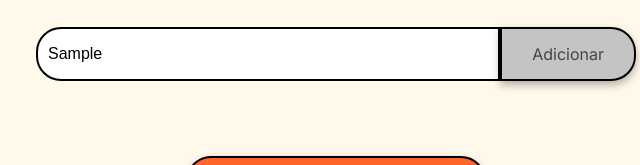
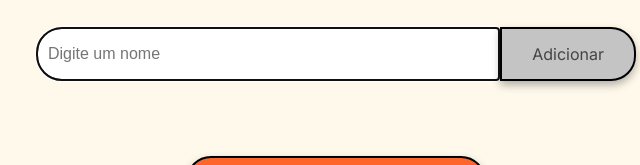
Before and after one commit to casalberto21/Challenge-Amigo-Secreto, a plain HTML site: page index-2.html in a window 1280 px wide. Both pictures are taken after typing "Sample" into the empty fields and a click on the button "Adicionar". Shown: the part 398-563 px from the top of the page, 304-944 px from the left. Drawn offline with Linux system fonts and the light colour scheme.

Commit message:
Adicionando função para atualizar a lista dos nomes e correção do código

```diff
--- a/app-2.js
+++ b/app-2.js
@@ -2,7 +2,7 @@
 let amigos = []
 let sorteados = []
 
-function adicionarAmigo() {
+function adicionarParticipante() {
     const inputAmigo = document.getElementById("amigo");
     let nome = inputAmigo.value.trim();
 
@@ -17,4 +17,14 @@ function adicionarAmigo() {
         alert("Favor inserir um nome válido ou que não tenha sido usado.");
         return;
     }
+
+    amigos.push();
+    console.log(amigos);
+    inputAmigo.value = "";
+    inputAmigo.focus(); atualizaçãoLista(nome);
+
 }
+
+
+//ultlizando a função para atualizar as listas dos nomes
+atualizaçãoLista()
--- a/index-2.html
+++ b/index-2.html
@@ -21,7 +21,7 @@
             <h2 class="section-title">Digite o nome dos seus amigos</h2>
             <div class="input-wrapper">
                 <input type="text" id="amigo" class="input-name" placeholder="Digite um nome">
-                <button class="button-add" onclick="adicionarAmigo()">Adicionar</button>
+                <button class="button-add" onclick="adicionarParticipante()">Adicionar</button>
             </div>
 
             <ul id="listaAmigos" class="name-list" aria-labelledby="listaAmigos" role="list"></ul>
```
